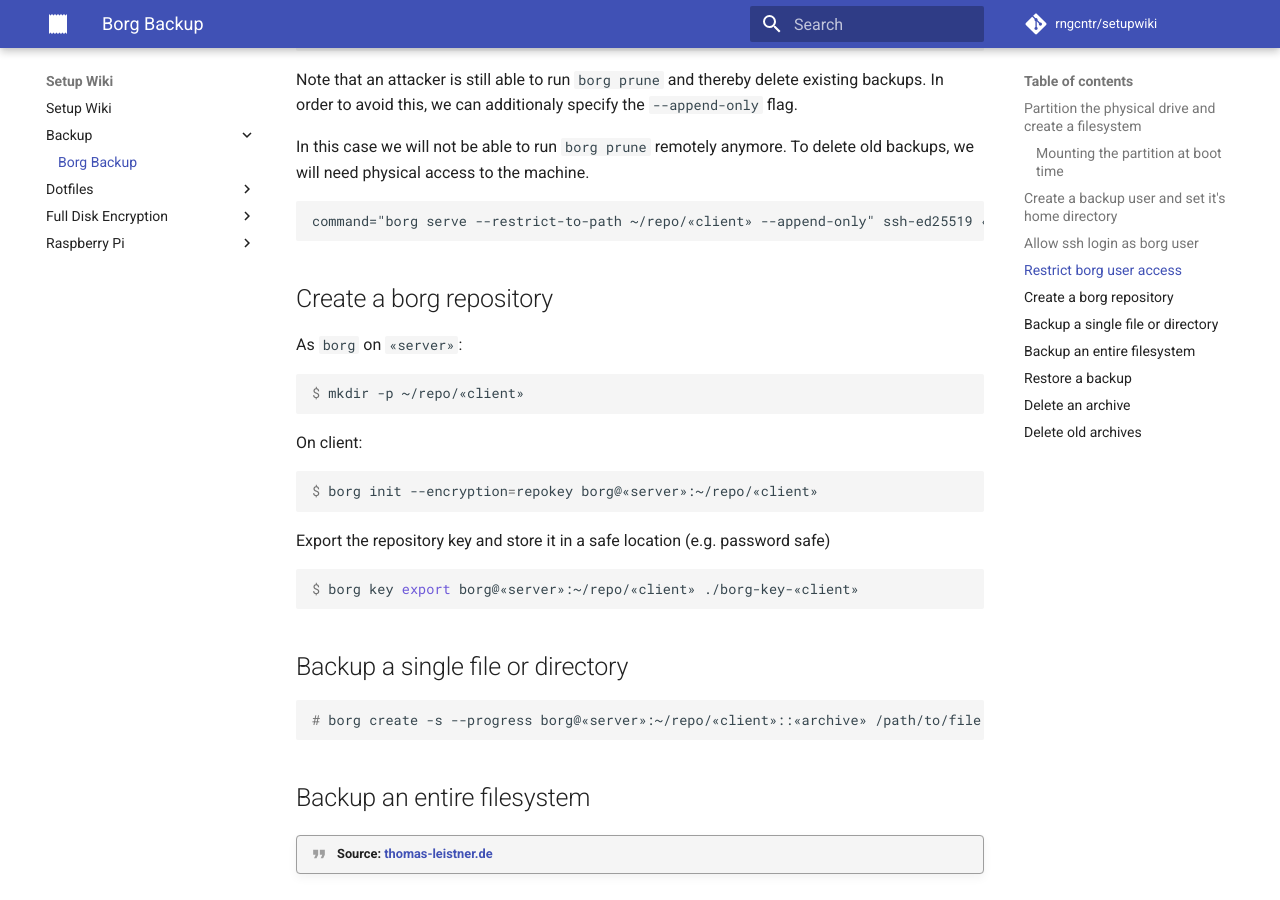
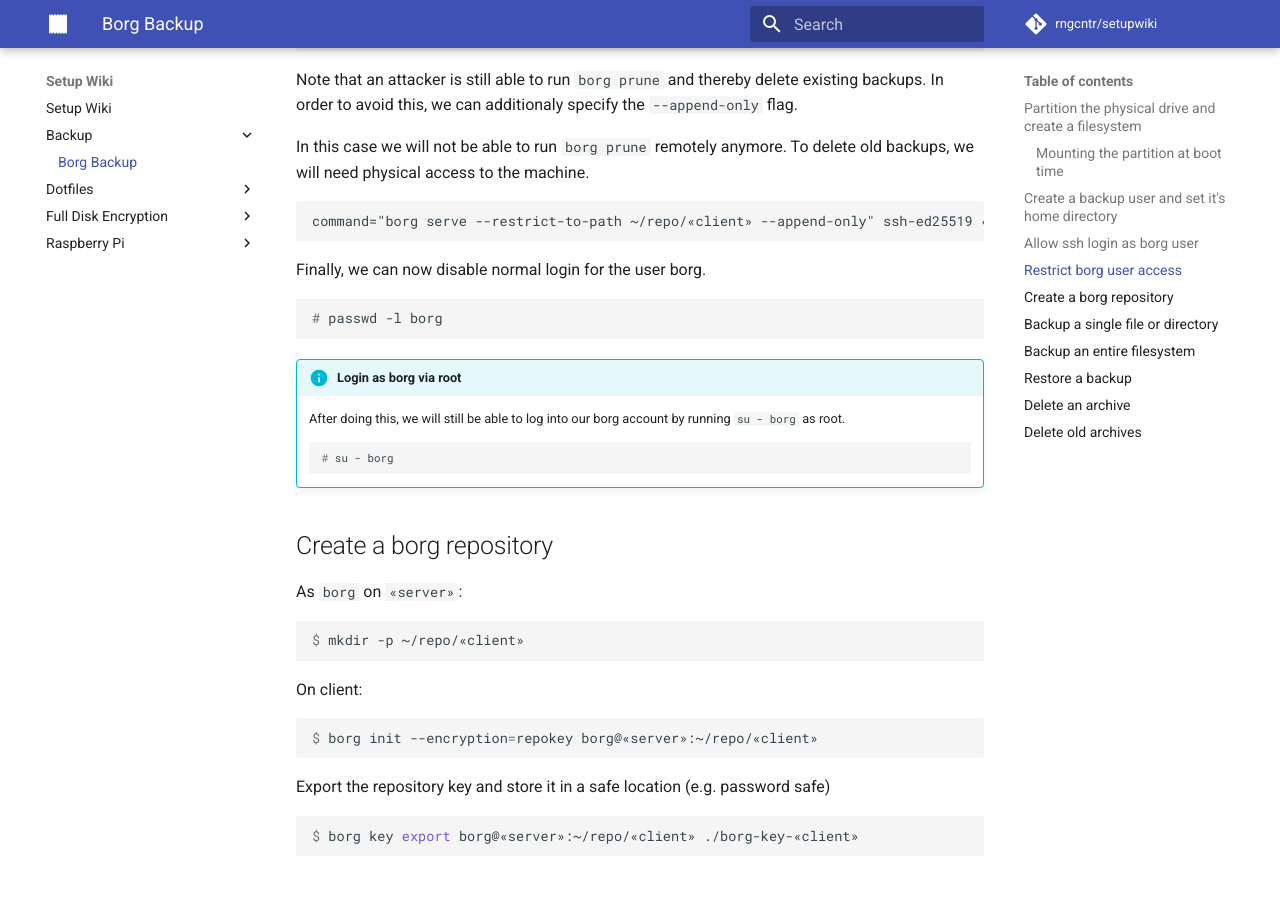
Before and after one commit to rngcntr/setupwiki, an MkDocs documentation site: the page built from docs/Backup/borg.md, in a window 1280 px wide and 900 px high, scrolled down 1777 px. Built offline with MkDocs 1.6.1 and Material for MkDocs 9.7.7, drawn with Linux system fonts in a browser that asks for light colours; comment, search, counter and statistics services are not loaded.

Commit message:
BorgBackup: Disable login for backup user

````diff
--- a/docs/Backup/borg.md
+++ b/docs/Backup/borg.md
@@ -75,6 +75,18 @@ In this case we will not be able to run `borg prune` remotely anymore. To delete
 command="borg serve --restrict-to-path ~/repo/«client» --append-only" ssh-ed25519 «key_fingerprint» «user»@«client»
 ```
 
+Finally, we can now disable normal login for the user borg.
+
+```console
+# passwd -l borg
+```
+
+!!! info "Login as borg via root"
+    After doing this, we will still be able to log into our borg account by running `su - borg` as root.
+    ```console
+    # su - borg
+    ```
+
 ## Create a borg repository
 
 As `borg` on `«server»`:
````
